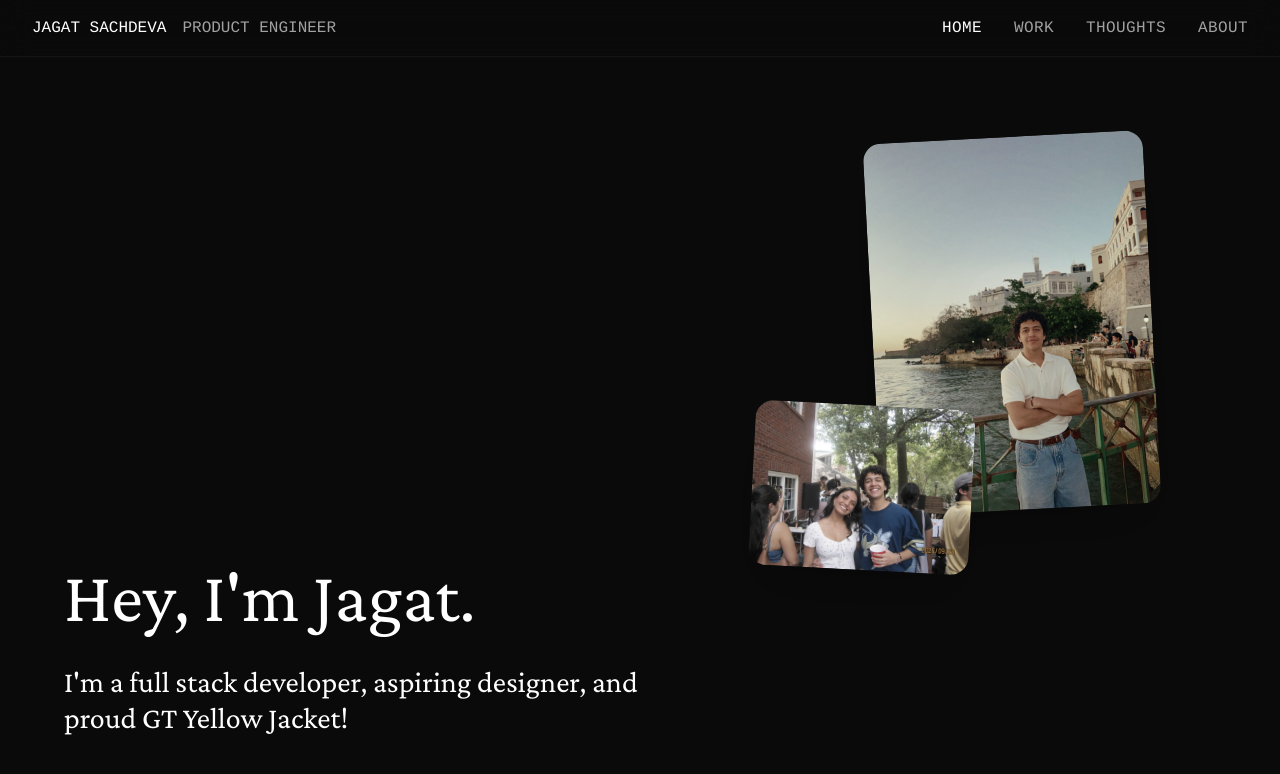
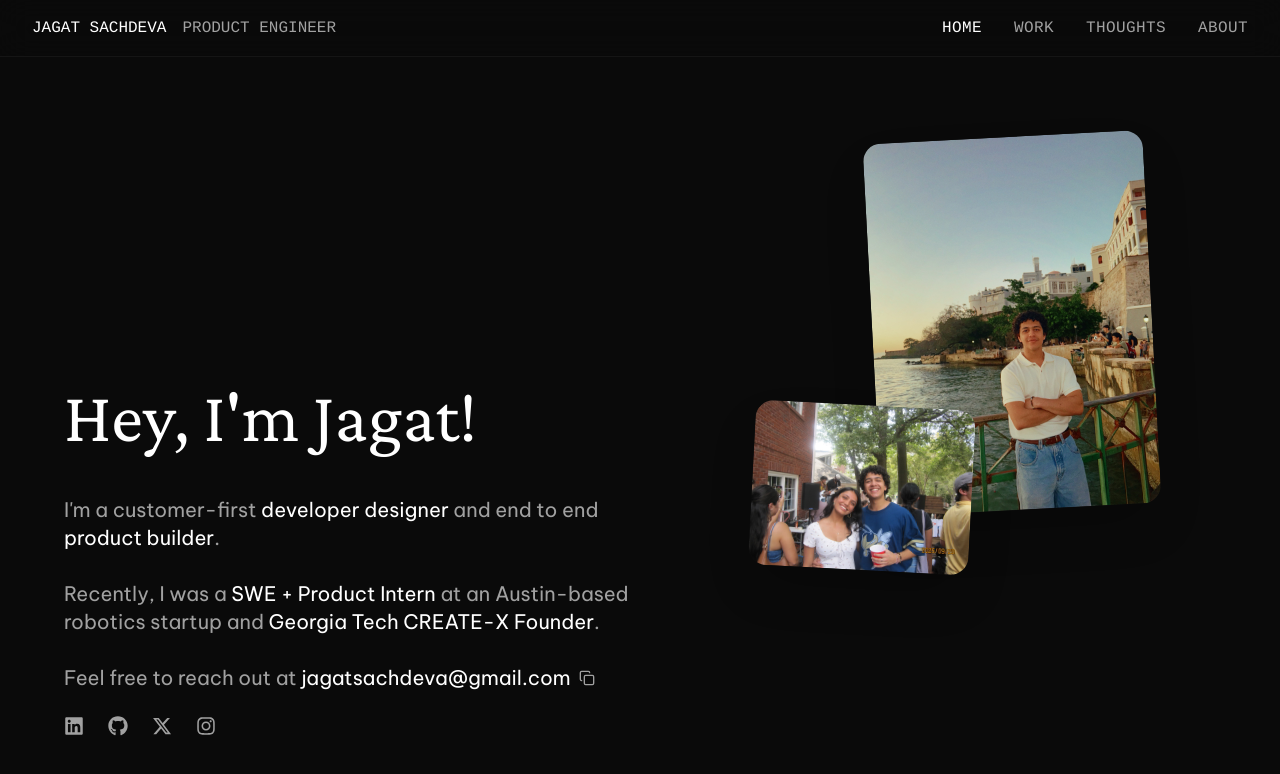
Before and after one commit to jsachdeva7/portfolio, a Next.js app: page / in a window 1280 px wide. Shown: the top 774 px of the page. Built offline with nearby package versions, Linux system fonts and the light colour scheme.

Commit message:
home page changes

```diff
--- a/package.json
+++ b/package.json
@@ -23,6 +23,7 @@
     "next-themes": "^0.4.6",
     "react": "19.2.1",
     "react-dom": "19.2.1",
+    "react-icons": "^5.5.0",
     "sonner": "^2.0.7",
     "tailwind-merge": "^3.4.0",
     "zod": "^4.2.1"
--- a/src/components/home/Home.tsx
+++ b/src/components/home/Home.tsx
@@ -1,16 +1,96 @@
+'use client'
+
 import Image from 'next/image'
+import Link from 'next/link'
+import { useState } from 'react'
+import { FaGithub, FaLinkedin, FaInstagram } from 'react-icons/fa'
+import { FaXTwitter } from 'react-icons/fa6'
+import { LuCheck, LuCopy } from 'react-icons/lu'
 import deltaU from './assets/deltaU.jpg'
 import puertoRico from './assets/puertoRico.jpg'
 
 export default function Home() {
+  const [copied, setCopied] = useState(false)
+
+  const handleCopyEmail = async () => {
+    try {
+      await navigator.clipboard.writeText('jagatsachdeva05@gmail.com')
+      setCopied(true)
+      setTimeout(() => {
+        setCopied(false)
+      }, 2000)
+    } catch (err) {
+      console.error('Failed to copy email:', err)
+    }
+  }
   return (
     <div className='relative h-full w-full'>
       <div className='absolute bottom-0 left-0 flex w-1/2 flex-col gap-6'>
-        <h1 className='font-primary mb-2 text-7xl'>Hey, I&apos;m Jagat.</h1>
-        <p className='font-primary text-3xl'>
-          I&apos;m a full stack developer, aspiring designer, and proud GT
-          Yellow Jacket!
+        <h1 className='font-primary mb-5 text-7xl'>
+          Hey, I&apos;m Jagat<span className='text-[4.25rem]'>!</span>
+        </h1>
+        <p className='font-secondary text-xl text-neutral-400'>
+          I'm a customer-first{' '}
+          <span className='text-white'>developer designer</span> and end to end{' '}
+          <span className='text-white'>product builder</span>.
+          <br />
+          <br />
+          Recently, I was a{' '}
+          <span className='text-white'>SWE + Product Intern</span> at an
+          Austin-based robotics startup and{' '}
+          <span className='text-white'>Georgia Tech CREATE-X Founder</span>.
+          <br />
+          <br />
+          Feel free to reach out at{' '}
+          <span className='inline-flex items-center gap-2 text-white'>
+            jagatsachdeva@gmail.com
+            <button
+              onClick={handleCopyEmail}
+              className='cursor-pointer transition-colors active:scale-95'
+              aria-label='Copy email to clipboard'
+            >
+              {copied ? (
+                <LuCheck className='size-5 !cursor-default text-neutral-400' />
+              ) : (
+                <LuCopy className='size-4 text-neutral-400 hover:text-white' />
+              )}
+            </button>
+          </span>
         </p>
+        <div className='flex items-center space-x-6'>
+          <Link
+            href='https://linkedin.com/in/jagat-sachdeva'
+            target='_blank'
+            rel='noopener noreferrer'
+            className='text-xl text-neutral-400 transition-colors hover:text-white'
+          >
+            <FaLinkedin />
+          </Link>
+          <Link
+            href='https://github.com/jsachdeva7'
+            target='_blank'
+            rel='noopener noreferrer'
+            className='text-xl text-neutral-400 transition-colors hover:text-white'
+          >
+            <FaGithub />
+          </Link>
+          <Link
+            href='https://x.com/JagatSachdeva'
+            target='_blank'
+            rel='noopener noreferrer'
+            className='text-xl text-neutral-400 transition-colors hover:text-white'
+          >
+            <FaXTwitter />
+          </Link>
+          <Link
+            href='https://www.instagram.com/jagatsachdeva/'
+            target='_blank'
+            rel='noopener noreferrer'
+            className='text-xl text-neutral-400 transition-colors hover:text-white'
+          >
+            <FaInstagram />
+          </Link>
+        </div>
       </div>
       <div className='absolute top-[-3em] right-0 p-16'>
         <div className='relative'>
@@ -21,7 +101,7 @@ export default function Home() {
               alt='Puerto Rico'
               width={280}
               height={350}
-              className='rounded-2xl shadow-2xl saturate-[0.6] hover:saturate-[1]'
+              className='rounded-2xl shadow-2xl'
               priority
             />
           </div>
@@ -32,7 +112,7 @@ export default function Home() {
               alt='Delta U'
               width={220}
               height={280}
-              className='rounded-2xl shadow-2xl saturate-[0.6] hover:saturate-[1]'
+              className='rounded-2xl shadow-2xl'
             />
           </div>
         </div>
```
Also changed, not shown: src/components/home/assets/GT logo.png (added), src/components/work/ProjectArticle.tsx (added), 1 other file (tests, documents, lock files or other folders).
